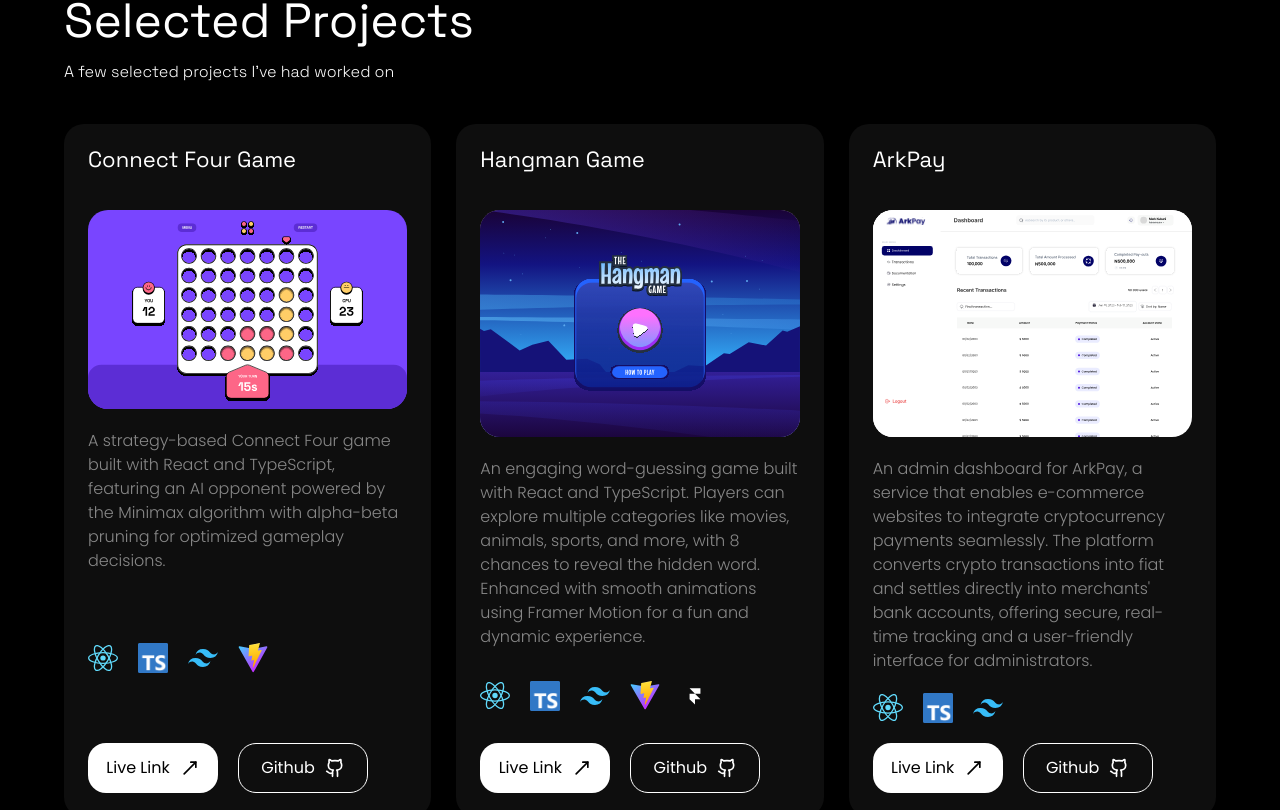
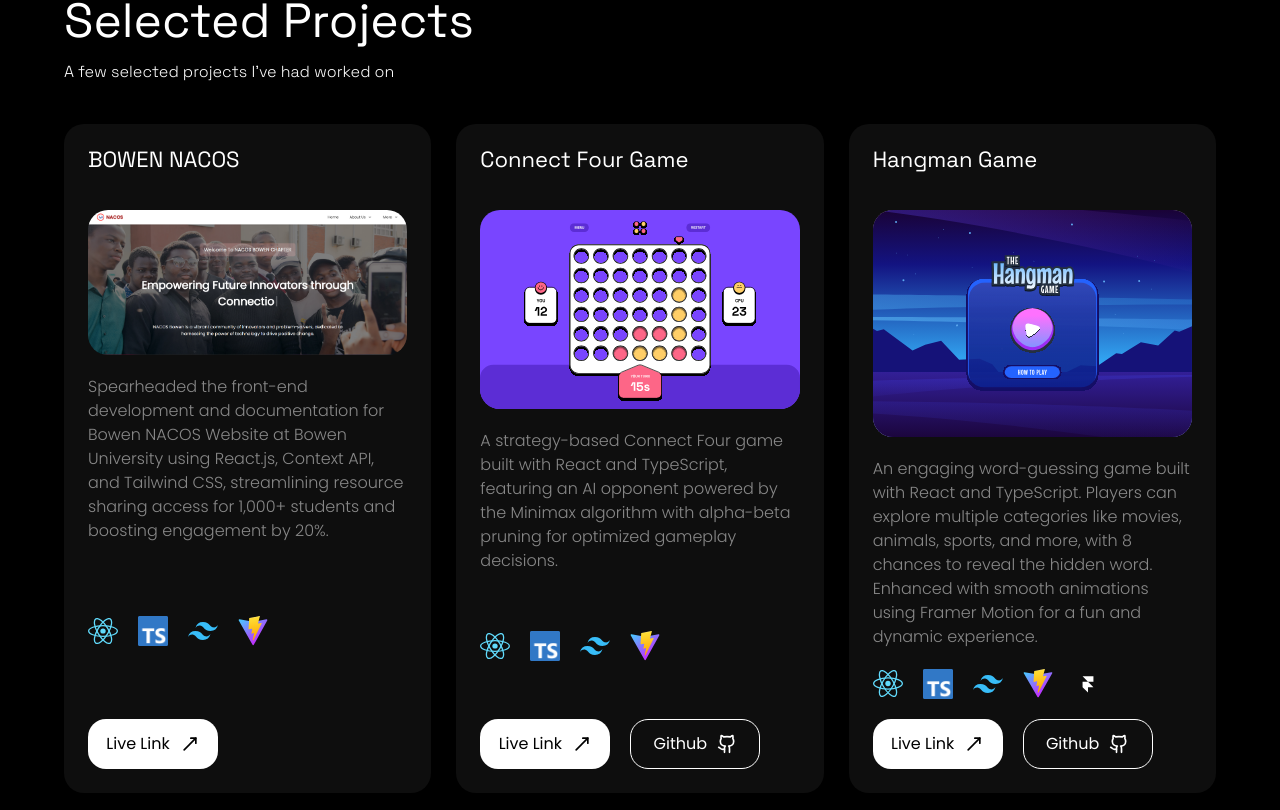
Before and after one commit to oluwatobicode/oluwatobi-portfoilo, a React (Vite) app: page / in a window 1280 px wide. Shown: the part 1990-2800 px from the top of the page. Built offline with nearby package versions, Linux system fonts and the light colour scheme.

Commit message:
added-a-project

```diff
--- a/src/components/Projects.tsx
+++ b/src/components/Projects.tsx
@@ -2,6 +2,19 @@
 import { motion } from "framer-motion";
 
 const myProjects = [
+  {
+    pic: "/nacos-website.png",
+    name: "BOWEN NACOS",
+    desc: "Spearheaded the front-end development and documentation for Bowen NACOS Website at Bowen University using React.js, Context API, and Tailwind CSS, streamlining resource sharing access for 1,000+ students and boosting engagement by 20%.",
+    tools: [
+      { name: "/React-icon.svg" },
+      { name: "/ts-logo.png" },
+      { name: "/Tailwind-CSS.svg" },
+      { name: "/Vite_icon.svg" },
+    ],
+    link: "https://nacosbowen.org.ng/",
+    isPersonal: false,
+  },
   {
     pic: "/Connect-four-game.svg",
     name: "Connect Four Game",
@@ -14,6 +27,7 @@
     ],
     link: "https://connect-four-gane.vercel.app/",
     github: "https://github.com/oluwatobicode/connect-four-gane",
+    isPersonal: true,
   },
   {
     pic: "/Hangman-game.svg",
@@ -28,6 +42,7 @@
     ],
     link: "https://hangman-game-eight-steel.vercel.app/",
     github: "https://github.com/oluwatobicode/hangman_game",
+    isPersonal: true,
   },
   {
     pic: "/ark-pay.svg",
@@ -40,6 +55,7 @@
     ],
     link: "https://ark-pay.vercel.app/",
     github: "https://github.com/oluwatobicode/ark-pay",
+    isPersonal: true,
   },
   {
     pic: "/apollo-chatbot.svg",
@@ -54,6 +70,7 @@
     ],
     link: "https://apollo-chat-bot-brown.vercel.app/",
     github: "https://github.com/oluwatobicode/apollo-chatBot",
+    isPersonal: true,
   },
 ];
 
@@ -130,6 +147,8 @@
                     <MoveUpRight size={20} />
                   </motion.div>
                 </motion.a>
+
+                {el.isPersonal && (
                   <motion.a
                     href={el.github}
                     target="_blank"
@@ -141,6 +160,7 @@
                     Github
                     <Github size={20} />
                   </motion.a>
+                )}
               </div>
             </motion.div>
           ))}
```
Also changed, not shown: public/nacos-website.png (added). Lines whose indentation alone changed are shown as unchanged.
